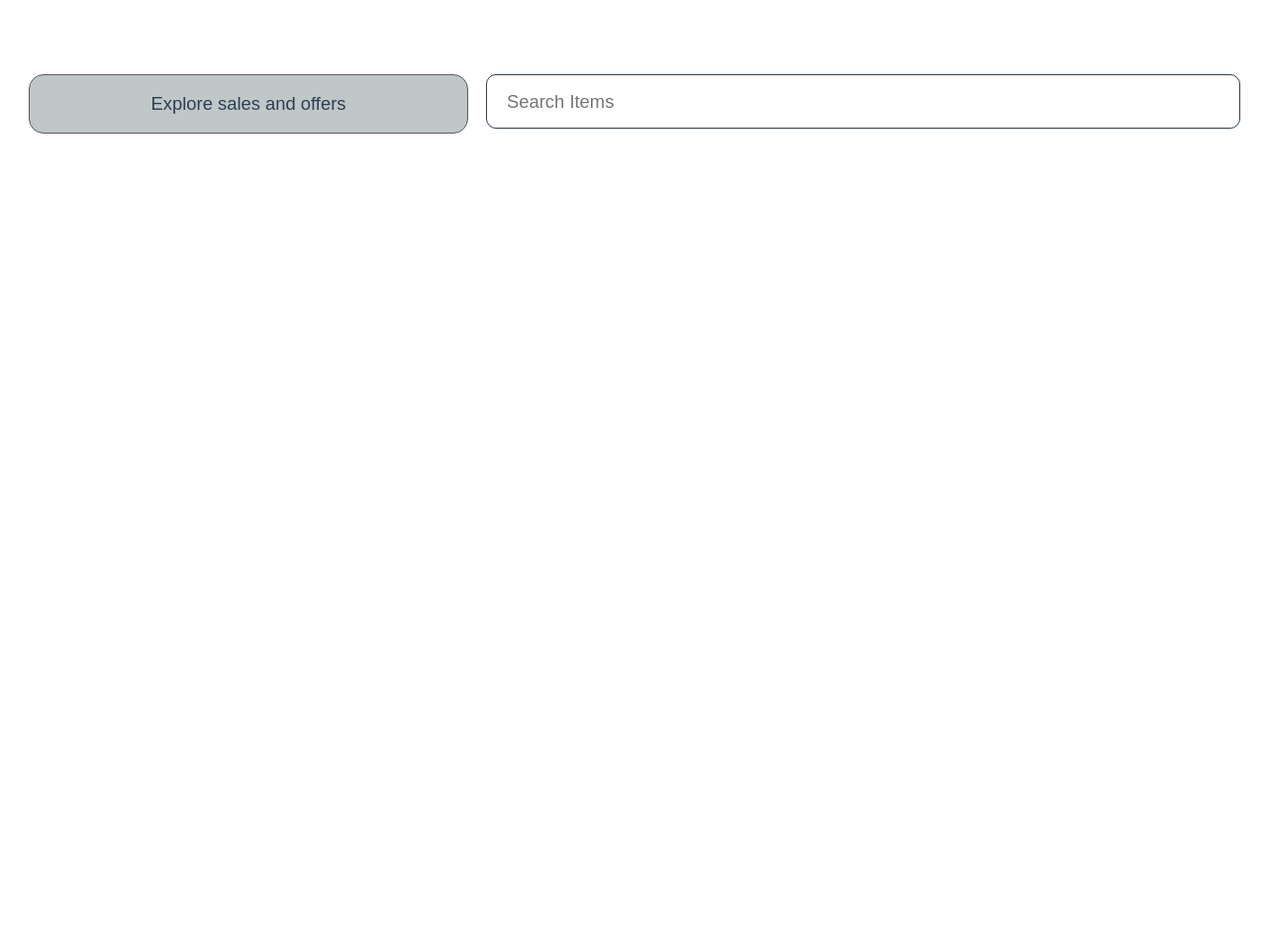
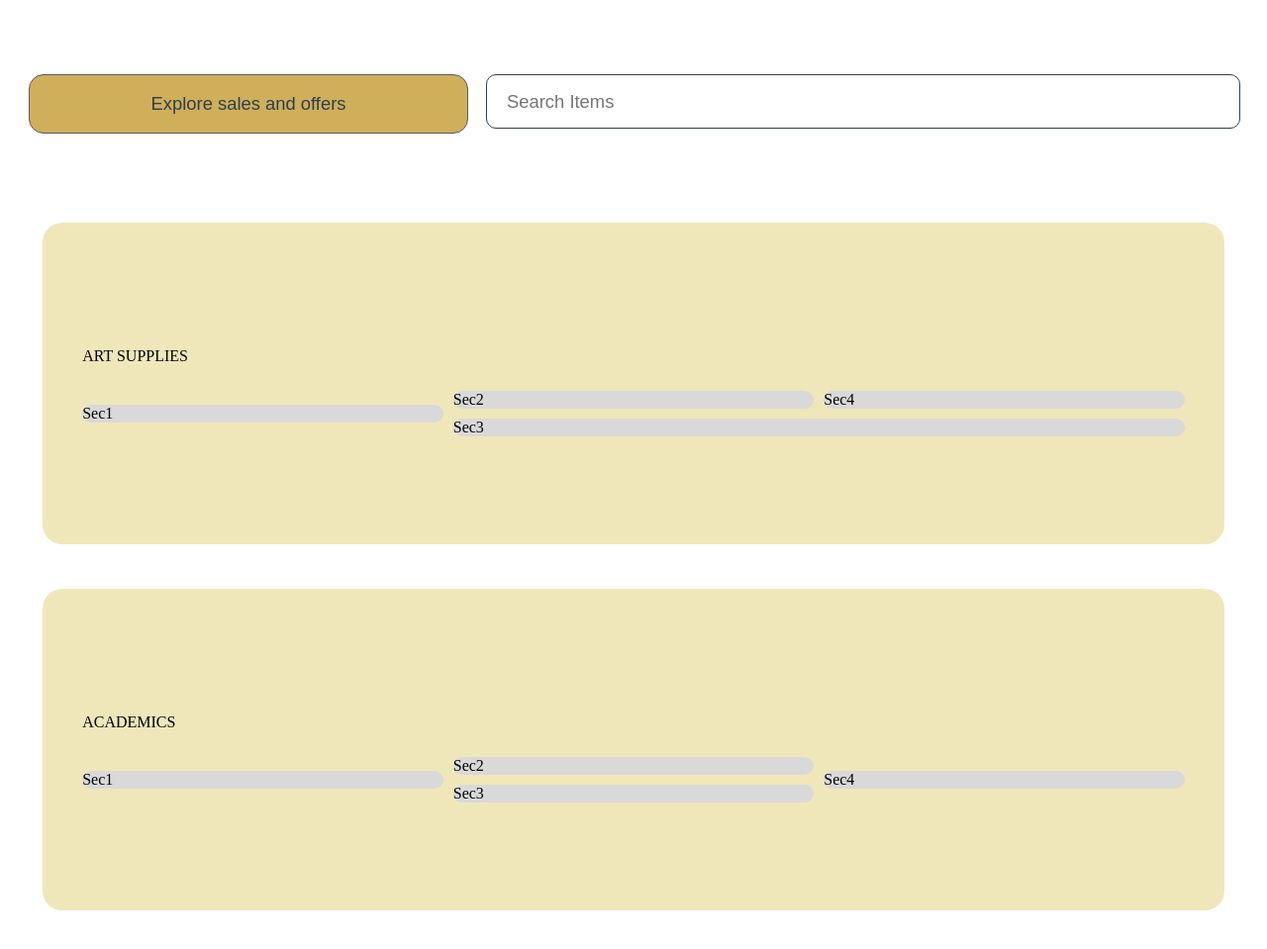
Before and after one commit to prashantStha308/paperment, a plain HTML site: page index.html in a window 1280 px wide. Shown: the part 835-1794 px from the top of the page at 99% size. Before the commit the page ends 1330 px from the top, so only its background shows below. Drawn offline with nearby package versions, Linux system fonts and the light colour scheme; a web font is replaced by a local one.

Commit message:
Updated grid styles. Updated colors and minor tweaks

```diff
--- a/globalScript.js
+++ b/globalScript.js
@@ -6,7 +6,7 @@ var didScroll; //boolean to determine if the user has scrolled or not
 var lastScrollTop = 0; //last time where the scroll ended
 var delta = 10; // to prevent 'accidental' trigger
 var navbarHeight = 85; // height of the element. 85 is a guessed number
-var navbarElem = document.getElementById("header"); //getting the whole header
+var navbarElem = document.getElementById("header"); //getting the header element
 
 window.addEventListener('scroll', ()=> {
     didScroll = true;
@@ -20,12 +20,12 @@ setInterval(function() {
 }, 300); // debounce
 
 function hasScrolled() {
-    var st = window.scrollY;
+    var st = window.scrollY; //captures how much the user has scrolled
 
-    if (Math.abs(lastScrollTop  -  st) <= delta)
+    if (Math.abs(lastScrollTop - st) <= delta)
         return;
 
-      if (st > lastScrollTop && st > navbarHeight) {
+    if ( st > navbarHeight) {
         navbarElem.classList.add('beActive');
         navbarElem.style.transition = "all 0.3s ease-out";
     } else {
--- a/globalStyle.css
+++ b/globalStyle.css
@@ -9,11 +9,14 @@
     --textColorLight: rgb(90, 89, 95);
     --textColorDark: rgb(7, 52, 89);
 
-    --buttonBackground: rgb(191, 199, 201);
+    --buttonBackground: rgb(208, 175, 90);
     --buttonText: rgb(45, 63, 79);
 
     --borderLight: rgb(90, 89, 95);
     --borderDark: rgb(45, 42, 59);
+
+    --shopBackgroundLight: rgb(239, 231, 185);
+    --shopElementBackgroundLight: rgb(217, 217, 217);
 }
 
 
@@ -53,7 +56,7 @@ a{
     margin: 10px 0 0 30px;
     padding: 0;
     font-family: Rochester,Arial, Helvetica, sans-serif;
-    font-size: 1.75rem;
+    font-size: 1.95rem;
     color: var(--companyNameColor);
     cursor: default;
 }
@@ -110,6 +113,7 @@ nav{
     min-height: 25px;
     border: 1px solid var(--borderLight);
     border-radius: 100%;
+    background-color: rgba(255, 255, 255, 0.419);
 }
 /* End of header section */
 
--- a/index.html
+++ b/index.html
@@ -63,7 +63,25 @@
         </div>
     </section>
 
+    <section id="shop">
 
+        <div class="shopSectionContainer" id="shopSection1">
+            <p class="sectionHeading"> ART SUPPLIES </p>
+            <div class="shopElements" id="section1Element1" > Sec1 </div>
+            <div class="shopElements" id="section1Element2" > Sec2 </div>
+            <div class="shopElements" id="section1Element3" > Sec3 </div>
+            <div class="shopElements" id="section1Element4" > Sec4 </div>
+        </div>
+
+        <div class="shopSectionContainer" id="shopSection2">
+            <p class="sectionHeading"> ACADEMICS </p>
+            <div class="shopElements" id="section2Element1" > Sec1 </div>
+            <div class="shopElements" id="section2Element2" > Sec2 </div>
+            <div class="shopElements" id="section2Element3" > Sec3 </div>
+            <div class="shopElements" id="section2Element4" > Sec4 </div>
+        </div>
+
+    </section>
 
 
 
--- a/indexScript.js
+++ b/indexScript.js
@@ -0,0 +1,18 @@
+const shopSection = document.getElementById("shop"); //shop section
+const shopSection1 = document.getElementById("shopSection1"); //The first shop section
+const shopSection1Elements = document.getElementsByClassName("shopElements"); //Array of elements of class "shopSection1Elements"
+const shopHeading = document.getElementById("sectionHeading");
+
+let i = 1;
+Array.from(shopSection1Elements).forEach( element=>{
+    element.style.gridArea = `sectionElement${i}`;
+    i++;
+} );
+
+console.log(shopSection1Elements);
+
+let j = 1;
+Array.from(shopHeading).forEach( element=>{
+    element.style.gridArea = `shopHeading${j}`;
+    i++;
+} );
--- a/indexStyle.css
+++ b/indexStyle.css
@@ -7,6 +7,7 @@ body{
     padding: 0;
     margin: 0;
     background-color: var(--bodyColor);
+    scroll-behavior: smooth;
 }
 /* Start of heading sections */
 
@@ -103,3 +104,58 @@ body{
 }
 
 /* End of search section */
+
+/* Start of Shop Section */
+
+#shop {
+    margin: 80px 0 0 0;
+    display: grid;
+    width: 100%;
+    height: calc(100vh - 80px); /* Adjust height to account for the margin */
+    grid-template-rows: auto auto;
+    align-items: start; /* Aligns the items to the start of the grid container */
+    justify-items: center;
+    gap: 20px; /* Adds space between the sections */
+}
+
+.shopSectionContainer {
+    width: 87%;
+    height: 70%; /* Explicit height to ensure sections are spaced correctly */
+    display: grid;
+    grid-template-columns: repeat(3, 1fr);
+    gap: 10px;
+    align-items: center;
+    align-content: center;
+    background-color: var(--shopBackgroundLight);
+    padding: 40px;
+    border-radius: 20px;
+}
+
+.shopElements {
+    border: none;
+    border-radius: 20px;
+    /* padding: 60px; */
+    background-color: var(--shopElementBackgroundLight);
+}
+
+#shopSection1 {
+    grid-template-areas:
+        "shopHeading1 shopHeading1 shopHeading1"
+        "sectionElement1 sectionElement2 sectionElement4"
+        "sectionElement1 sectionElement2 sectionElement4"
+        "sectionElement1 sectionElement3 sectionElement3"
+        "sectionElement1 sectionElement3 sectionElement3";
+}
+
+#shopSection2 {
+
+    grid-template-areas:
+    "shopHeading2 shopHeading2 shopHeading2"
+        "sectionElement5 sectionElement6 sectionElement8"
+        "sectionElement5 sectionElement6 sectionElement8"
+        "sectionElement5 sectionElement7 sectionElement8"
+        "sectionElement5 sectionElement7 sectionElement8";
+}
+
+
+/* End of Shop section */
```
